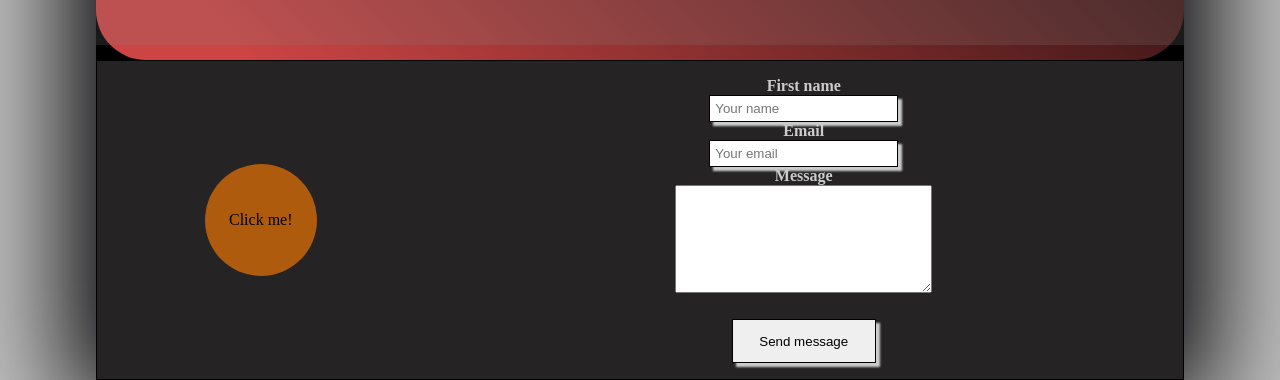
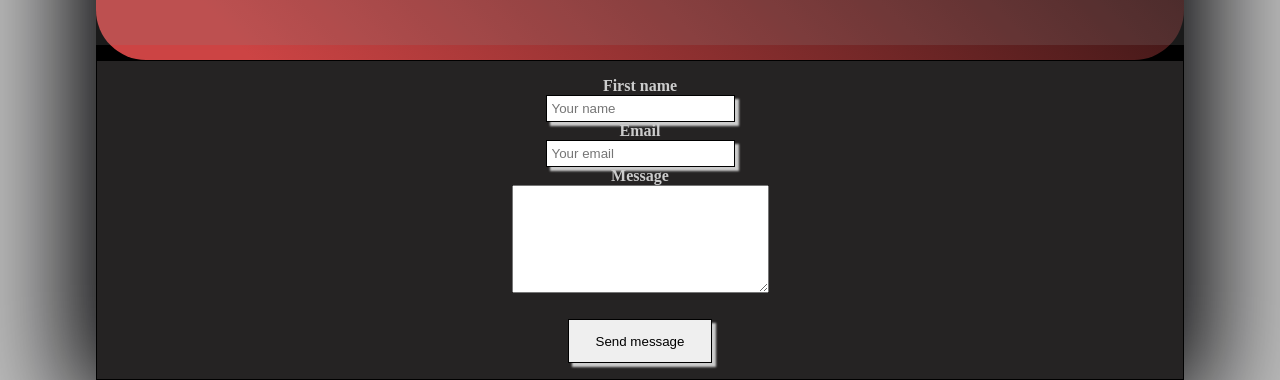
Before and after one commit to szrederkarol1/Final-project, a React (Vite) app: page / in a window 1280 px wide. Shown: the part 3088-3468 px from the top of the page. Built offline with nearby package versions, Linux system fonts and the light colour scheme.

Commit message:
Moving files projects

```diff
--- a/src/App.jsx
+++ b/src/App.jsx
@@ -2,8 +2,8 @@ import "./App.scss";
 import { BrowserRouter, Routes, Route } from "react-router-dom";
 import Base from "./components/Base";
 import Projects from "./components//projects/Projects";
-import SignUp from "./components/log_reg/SignUp";
-import SignIn from "./components/log_reg/SignIn";
+import SignUp from "./components/notebook_project/log_reg/SignUp";
+import SignIn from "./components/notebook_project/log_reg/SignIn";
 import NoteBook from "./components/notebook_project/notebook";
 import Home from "./components/give_items_project/src/components/Home/Home";
 import SignInItems from "./components/give_items_project/src/components/SignIn/SignInItems";
--- a/src/components/Base.jsx
+++ b/src/components/Base.jsx
@@ -2,6 +2,8 @@ import Contact from "./contact/Contact.jsx";
 import Location from "./my_location/Location.jsx";
 import Navigation from "./first_view/Navigation.jsx";
 import Skills from "./skills_view/Skills.jsx";
+import FooterBase from "./footer_base/Footer-base.jsx";
+
 const Base = () => {
   return (
     <>
@@ -9,6 +11,7 @@ const Base = () => {
       <Skills />
       <Location />
       <Contact />
+      <FooterBase />
     </>
   );
 };
--- a/src/components/contact/Contact.jsx
+++ b/src/components/contact/Contact.jsx
@@ -61,35 +61,6 @@ const Contact = () => {
           </div>
         </div>
       </div>
-      <div className="form_section">
-        <div className="button_links">Click me!</div>
-        <div className="form_container">
-          <form
-            action="https://formsubmit.io/send/karolszreder1@gmail.com"
-            method="POST"
-            className="left-form"
-          >
-            <label for="name">First name</label>
-            <input type="text" placeholder="Your name"></input>
-            <label for="email">Email</label>
-            <input type="text" placeholder="Your email"></input>
-            {/* <label for="number">Number</label>
-            <input type="number" placeholder="Your number"></input> */}
-            <label for="message">Message</label>
-            <textarea
-              rows="10"
-              cols="30"
-              style={{ marginBottom: "2em" }}
-            ></textarea>
-            <input
-              className="submit"
-              type="submit"
-              value="Send message"
-              style={{ cursor: "pointer", padding: "1em 2em 1em 2em" }}
-            ></input>
-          </form>
-        </div>
-      </div>
     </>
   );
 };
--- a/src/components/contact/Contact.scss
+++ b/src/components/contact/Contact.scss
@@ -70,44 +70,3 @@
     }
   }
 }
-.form_section {
-  width: 100%;
-  height: 20em;
-  background-color: rgb(37, 35, 35);
-  display: flex;
-  justify-content: space-around;
-  align-items: center;
-  margin: 0 auto;
-  border: 1px solid;
-  .button_links {
-    height: 7em;
-    width: 7em;
-    border-radius: 50%;
-    background-color: rgba(255, 123, 0, 0.637);
-    @include flex;
-  }
-  .form_container {
-    color: #ccc;
-    display: flex;
-    justify-content: space-around;
-    height: 90%;
-    width: 50%;
-    background-color: rgb(37, 35, 35);
-    .left-form {
-      height: 100%;
-      display: flex;
-      flex-direction: column;
-      justify-content: space-around;
-      align-items: center;
-    }
-    label {
-      display: block;
-      font-weight: bold;
-    }
-    input {
-      box-shadow: 4px 4px 2px #ccc;
-      border: 1px solid;
-      padding: 5px;
-    }
-  }
-}
--- /dev/null
+++ b/src/components/footer_base/Footer-base.jsx
@@ -0,0 +1,37 @@
+import React from "react";
+import "./Footer.scss";
+
+const FooterBase = () => {
+  return (
+    <>
+      <div className="form_section">
+        <div className="form_container">
+          <form
+            action="https://formsubmit.io/send/karolszreder1@gmail.com"
+            method="POST"
+            className="left-form"
+          >
+            <label for="name">First name</label>
+            <input type="text" placeholder="Your name"></input>
+            <label for="email">Email</label>
+            <input type="text" placeholder="Your email"></input>
+            <label for="message">Message</label>
+            <textarea
+              rows="10"
+              cols="30"
+              style={{ marginBottom: "2em" }}
+            ></textarea>
+            <input
+              className="submit"
+              type="submit"
+              value="Send message"
+              style={{ cursor: "pointer", padding: "1em 2em 1em 2em" }}
+            ></input>
+          </form>
+        </div>
+      </div>
+    </>
+  );
+};
+
+export default FooterBase;
--- /dev/null
+++ b/src/components/footer_base/Footer.scss
@@ -0,0 +1,47 @@
+@mixin flex {
+    display: flex;
+    justify-content: center;
+    align-items: center;
+  }
+
+.form_section {
+  width: 100%;
+  height: 20em;
+  background-color: rgb(37, 35, 35);
+  display: flex;
+  justify-content: space-around;
+  align-items: center;
+  margin: 0 auto;
+  border: 1px solid;
+  .button_links {
+    height: 7em;
+    width: 7em;
+    border-radius: 50%;
+    background-color: rgba(255, 123, 0, 0.637);
+    @include flex;
+  }
+  .form_container {
+    color: #ccc;
+    display: flex;
+    justify-content: space-around;
+    height: 90%;
+    width: 50%;
+    background-color: rgb(37, 35, 35);
+    .left-form {
+      height: 100%;
+      display: flex;
+      flex-direction: column;
+      justify-content: space-around;
+      align-items: center;
+    }
+    label {
+      display: block;
+      font-weight: bold;
+    }
+    input {
+      box-shadow: 4px 4px 2px #ccc;
+      border: 1px solid;
+      padding: 5px;
+    }
+  }
+}
--- a/src/components/log_reg/SignIn.jsx
+++ b/src/components/notebook_project/log_reg/SignIn.jsx
@@ -1,4 +1,4 @@
-import supabase from "../../services/supabase";
+import supabase from "../../../services/supabase";
 import { useNavigate, Link } from "react-router-dom";
 import { useState } from "react";
 import "./SignIn.scss";
--- a/src/components/log_reg/SignUp.scss
+++ b/src/components/notebook_project/log_reg/SignIn.scss
@@ -8,7 +8,7 @@
     transform: translateY(0);
   }
 }
-.register_section {
+.sign_in_section {
   width: 100%;
   height: 100vh;
   display: flex;
@@ -16,7 +16,6 @@
   justify-content: center;
   background-color: rgba(51, 50, 44, 0.137);
   animation: fade-in 0.8s ease-out;
-
   .form_container {
     width: 60%;
     height: 55%;
@@ -25,6 +24,7 @@
     justify-content: space-around;
     box-shadow: 7px 0px 39px -23px rgba(66, 68, 90, 1);
     border-radius: 20px;
+    flex-direction: row-reverse;
     background-color: #fff;
     @media screen and (max-width: 1350px) {
       justify-content: center;
@@ -55,7 +55,7 @@
         outline: none;
         font-weight: bold;
       }
-      .btn_register {
+      .btn_log_in {
         color: white;
         border: none;
         border-radius: 5px;
@@ -64,7 +64,7 @@
         background-color: rgba(45, 89, 233, 0.438);
         cursor: pointer;
       }
-      .btn_register:hover {
+      .btn_log_in:hover {
         background-color: rgb(45, 89, 233);
         transition: 0.5s;
       }
@@ -72,7 +72,7 @@
   }
   .image {
     width: 35%;
-    background-image: url(../../assets/register_image/signup-image.jpg);
+    background-image: url(../../../assets/register_image/signup-image.jpg);
     height: 80%;
     background-repeat: no-repeat;
     display: flex;
--- a/src/components/log_reg/SignUp.jsx
+++ b/src/components/notebook_project/log_reg/SignUp.jsx
@@ -1,5 +1,5 @@
 import { useNavigate, Link } from "react-router-dom";
-import supabase from "../../services/supabase";
+import supabase from "../../../services/supabase";
 import "./SignUp.scss";
 
 const SignUp = () => {
--- a/src/components/log_reg/SignIn.scss
+++ b/src/components/notebook_project/log_reg/SignUp.scss
@@ -8,7 +8,7 @@
     transform: translateY(0);
   }
 }
-.sign_in_section {
+.register_section {
   width: 100%;
   height: 100vh;
   display: flex;
@@ -16,6 +16,7 @@
   justify-content: center;
   background-color: rgba(51, 50, 44, 0.137);
   animation: fade-in 0.8s ease-out;
+
   .form_container {
     width: 60%;
     height: 55%;
@@ -24,7 +25,6 @@
     justify-content: space-around;
     box-shadow: 7px 0px 39px -23px rgba(66, 68, 90, 1);
     border-radius: 20px;
-    flex-direction: row-reverse;
     background-color: #fff;
     @media screen and (max-width: 1350px) {
       justify-content: center;
@@ -55,7 +55,7 @@
         outline: none;
         font-weight: bold;
       }
-      .btn_log_in {
+      .btn_register {
         color: white;
         border: none;
         border-radius: 5px;
@@ -64,7 +64,7 @@
         background-color: rgba(45, 89, 233, 0.438);
         cursor: pointer;
       }
-      .btn_log_in:hover {
+      .btn_register:hover {
         background-color: rgb(45, 89, 233);
         transition: 0.5s;
       }
@@ -72,7 +72,7 @@
   }
   .image {
     width: 35%;
-    background-image: url(../../assets/register_image/signup-image.jpg);
+    background-image: url(../../../assets/register_image/signup-image.jpg);
     height: 80%;
     background-repeat: no-repeat;
     display: flex;
```
